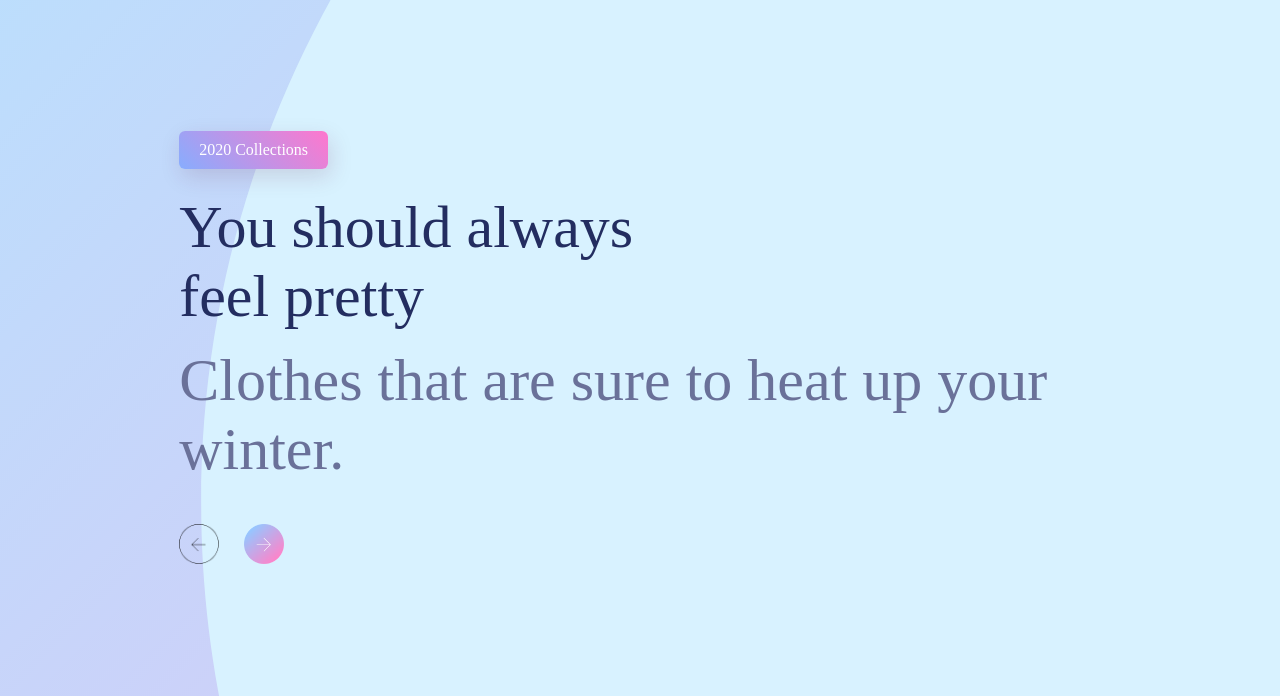
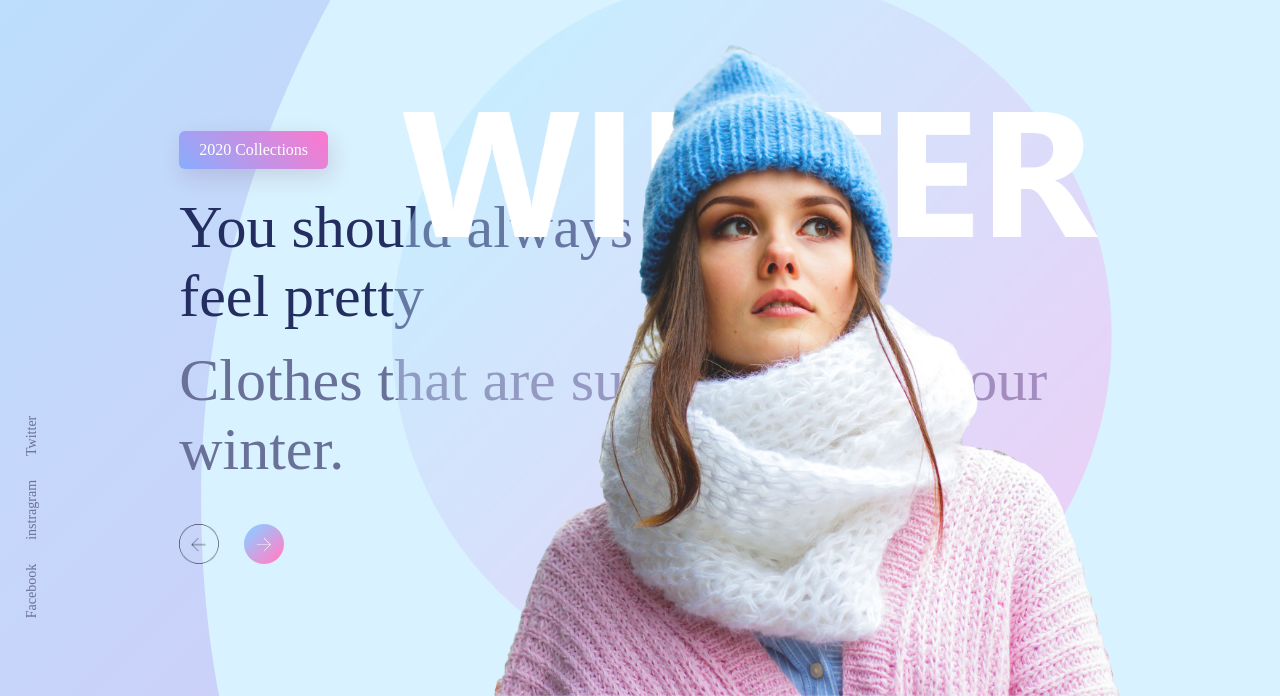
Before and after one commit to SonnyRumfaker/modern-website-tutorial, a plain HTML site: page index.html in a window 1280 px wide. Shown: the part 104-800 px from the top of the page. Drawn offline with Linux system fonts and the light colour scheme.

Commit message:
website
finished

```diff
--- a/index.html
+++ b/index.html
@@ -29,8 +29,13 @@
                 </div>
             </div>
 
+            <img src="image/img.png"class="feature-img">
 
-
+            <div class="social-links">
+                <a href="">Facebook</a>
+                <a href="">instragram</a>
+                <a href="">Twitter</a>
+            </div>
         </div>
     </body>
 </html>
--- a/style.css
+++ b/style.css
@@ -74,3 +74,21 @@ nav ul li a{
     width: 40px;
     margin-right: 25px;
 }
+.feature-img{
+    height: 90%;
+    position: absolute;
+    bottom: 0;
+    right: 160px;
+}
+.social-links{
+    transform: rotate(-90deg);
+    position: absolute;
+    left: -80px;
+    bottom: 180px;
+}
+.social-links a{
+    text-decoration: none;
+    color: #6a7199;
+    padding-right: 20px;
+    font-size: 14px;
+}
```
